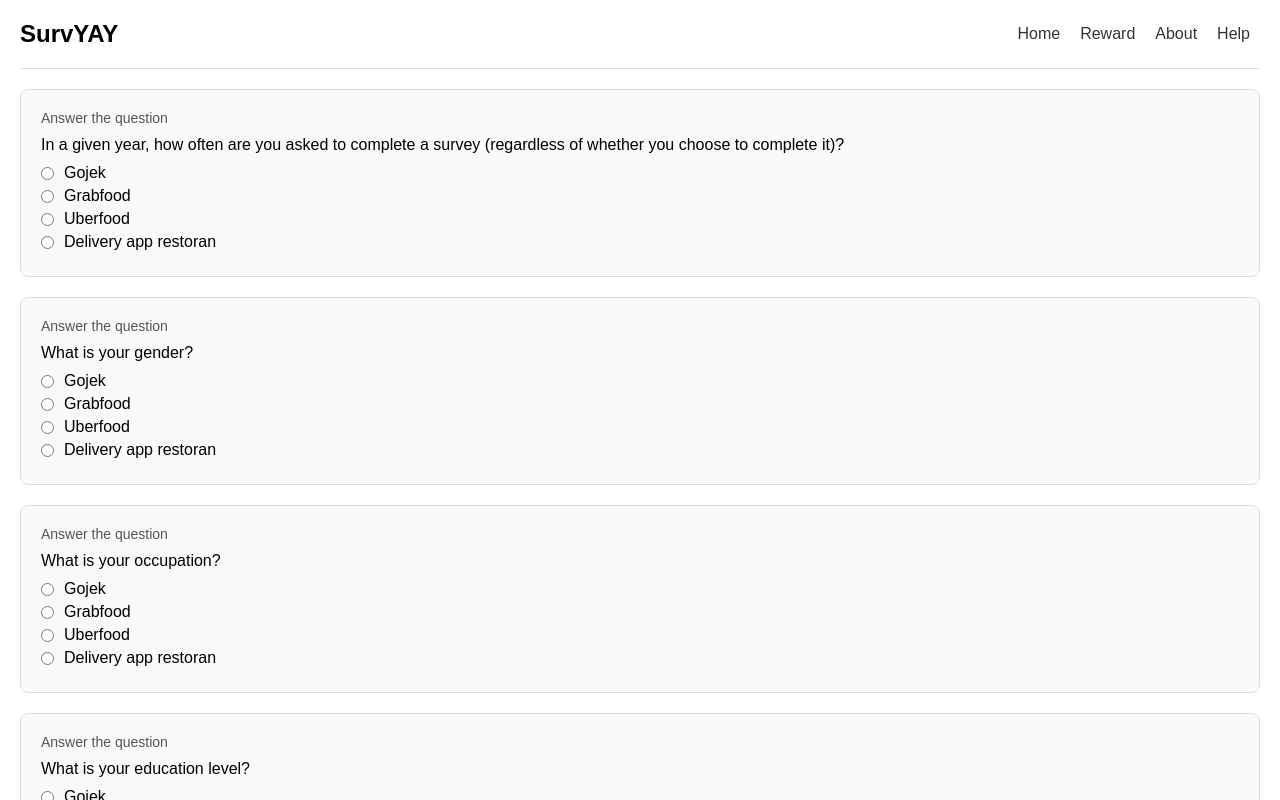
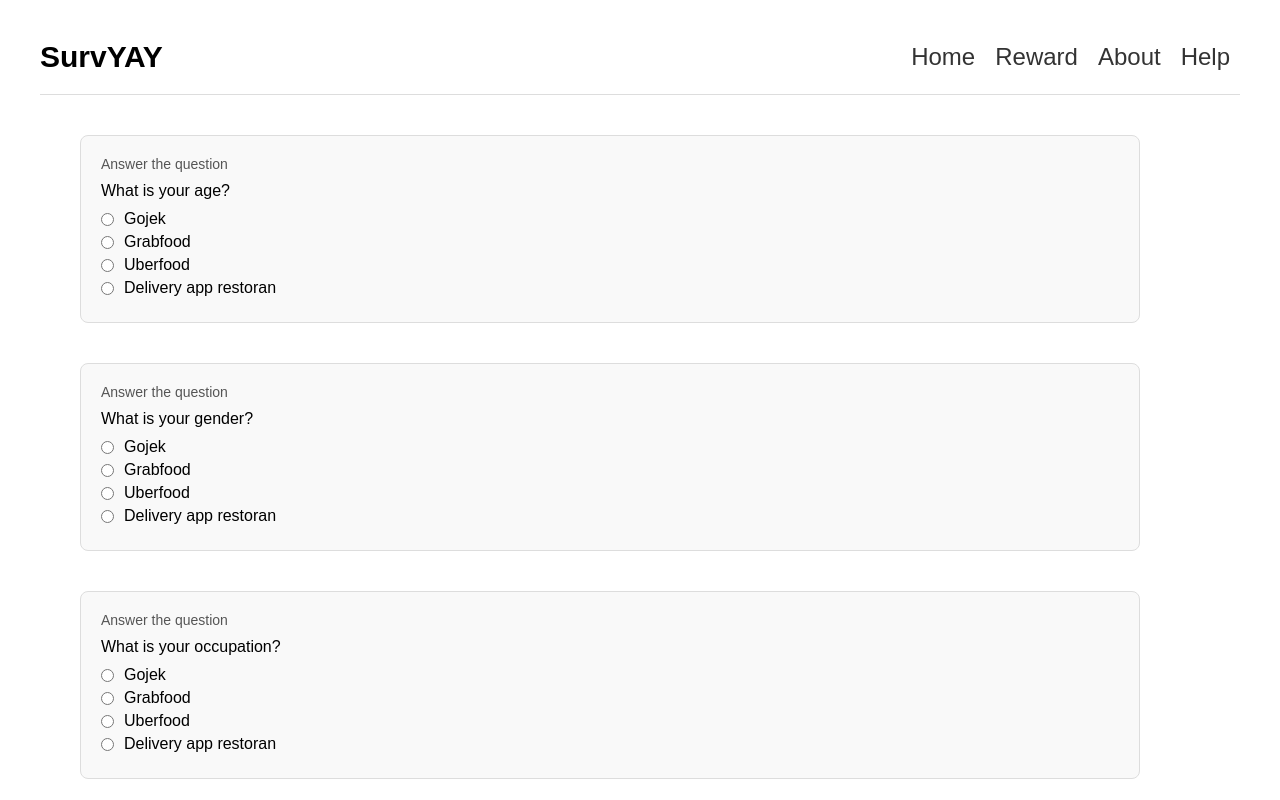
Before and after one commit to PURAVIDAJI/survey-web-site, a React (Vite) app: page / in a window 1280 px wide. Shown: the top 800 px of the page. Built offline with nearby package versions, Linux system fonts and the light colour scheme.

Commit message:
Modified style

```diff
--- a/src/App.css
+++ b/src/App.css
@@ -7,10 +7,11 @@
 }
 
 .app {
-  padding: 20px;
+  padding: 40px;
   width: 100%;
   margin: 0 auto;
   max-width: 100%;
+
 
 }
 
@@ -20,11 +21,12 @@
   align-items: center;
   padding-bottom: 20px;
   border-bottom: 1px solid #ddd;
+  font-size: 24px;
 
 }
 
 .header h1 {
-  font-size: 24px;
+  font-size: 30px;
 }
 
 .header nav a {
@@ -38,7 +40,9 @@
 }
 
 .survey-question {
-  margin-top: 20px;
+  margin-top: 40px;
+  margin-right: 100px;
+  margin-left: 40px;
   padding: 20px;
   background-color: #f9f9f9;
   border-radius: 8px;
--- a/src/App.jsx
+++ b/src/App.jsx
@@ -21,7 +21,7 @@
 }
 
 function App() {
-  const [currentPage,setCurrentPage]= useState(1);
+  const [currentPage,setCurrentPage]= useState(0);
   const handleNext = () => {
     if (currentPage < questionSets.length - 1) {
       setCurrentPage(currentPage + 1);
@@ -62,7 +62,7 @@
           {currentPage < questionSets.length - 1 ? (
             <button onClick={handleNext} className="nav-button">Next</button>
           ) : (
-            <button className="submit-button">Submit</button>
+            <button className="nav-button" style={{ backgroundColor: "#008CBA" }}>Submit</button>
           )}
         </div>
       </main>
```
